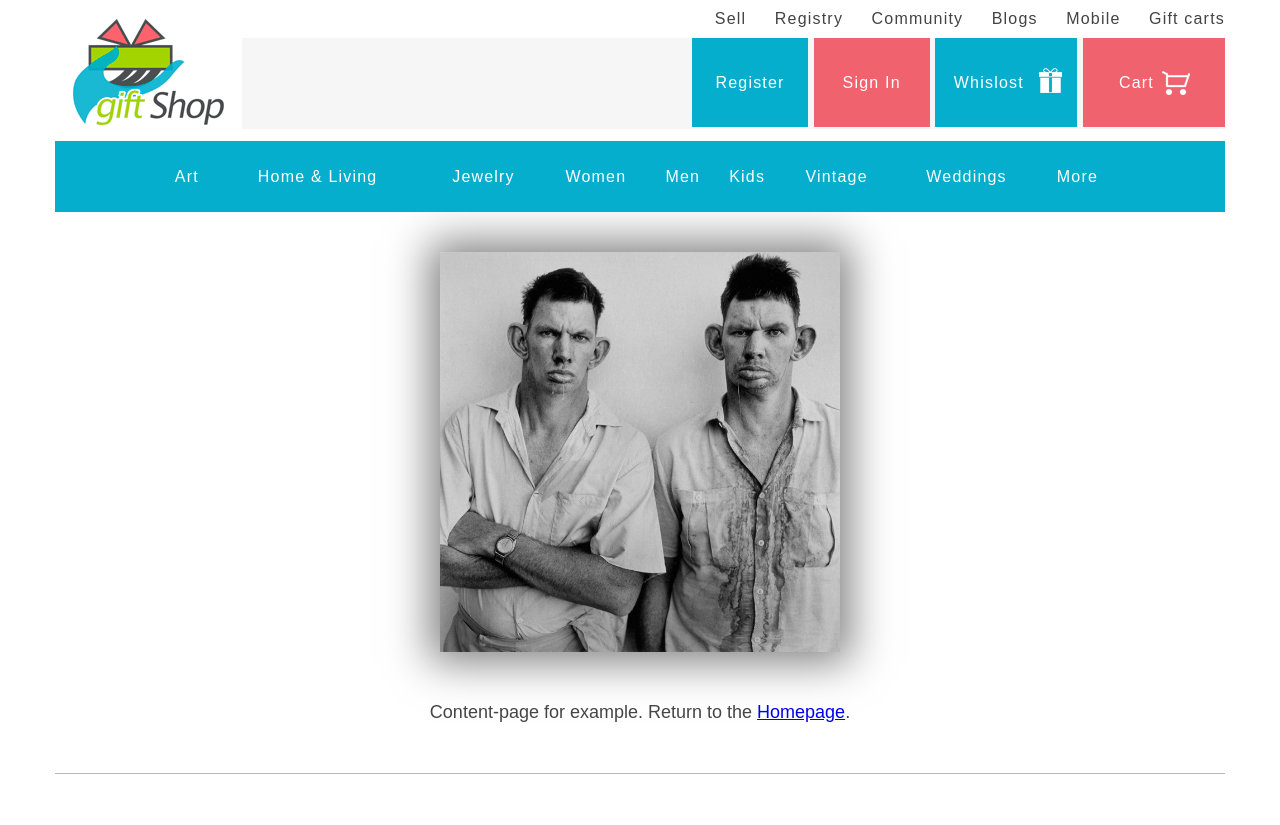
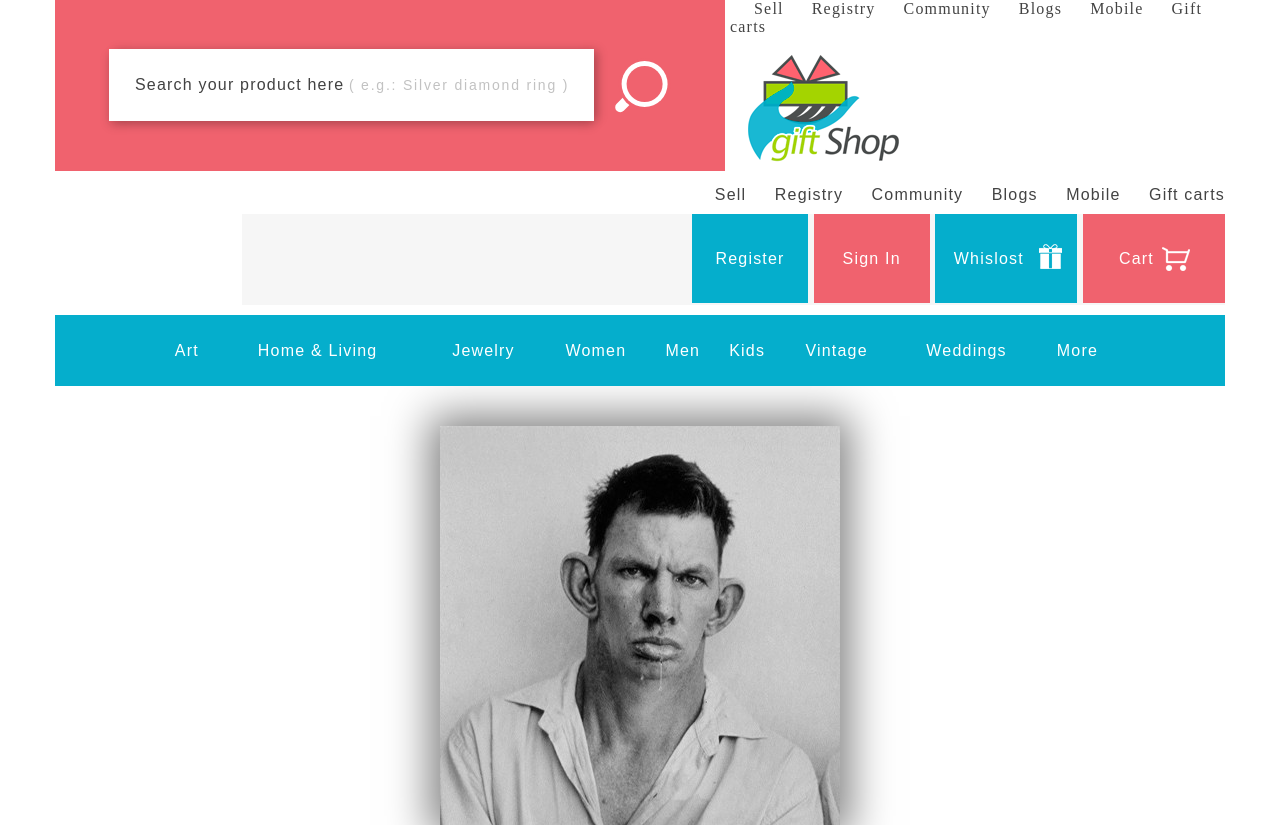
Before and after one commit to AlexKardone/giftshop, a PHP site: page /section/section.php in a window 1280 px wide. Shown: the top 825 px of the page. Run offline with PHP 8.4, Linux system fonts and the light colour scheme.

Commit message:
Added js for adaptive menu

```diff
--- a/header/header.html
+++ b/header/header.html
@@ -4,11 +4,40 @@
 
 <!-- Menu-hamburger -->
 
-  <div class="menu-hamburger">
-    <div class="menu-icon">
-      <span></span>
+<div class="menu-hamburger clearfix">
+  <div class="menu-icon" id="menu-icon-id">
+    <span></span>
+  </div>
+</div>
+<div class="adaptive-menu__block" id="adaptive-menu__block-id">
+
+  <ul class="adaptive-menu__list">
+    <li class="menu__item menu__item_adapt">
+      <div class="main-content-block__rect search-block search-block_adapt">
+    <div class="search-block__wrapper search-block__wrapper_adapt">
+      <input class="search-block__field search-block__field_adapt" type="text" name="search" id="search-field" placeholder="( e.g.: Silver diamond ring )" />
+      <label class="search-block__label search-block__label_adapt" for="search-field">Search your product here</label>
+      <input class="search-block__btn" type="submit" name="submit-btn" id="submit-btn-field" value="Search">
+      <a href="/giftshop/section/section.php">
+        <svg class="search-block__magnifer search-block__magnifer_adapt">
+          <rect class="search-block__handle" width="50" height="10" x="-34" y="37" rx="5" ry="20" fill="#ffffff"/>
+          <circle r="26" cx="56%" cy="45%" fill="#f0626e"/>
+          <circle r="23" cx="56%" cy="45%" fill="#ffffff"/>
+          <circle r="18" cx="56%" cy="45%" fill="#f0626e"/>
+        </svg>
+      </a>
     </div>
   </div>
+    </li>
+    <li class="menu__item menu__item_adapt"><a href="/giftshop/section/section.php" class="item__link item__link_adapt">Sell</a></li>
+    <li class="menu__item menu__item_adapt"><a href="/giftshop/section/section.php" class="item__link item__link_adapt">Registry</a></li>
+    <li class="menu__item menu__item_adapt"><a href="/giftshop/section/section.php" class="item__link item__link_adapt">Community</a></li>
+    <li class="menu__item menu__item_adapt"><a href="/giftshop/section/section.php" class="item__link item__link_adapt">Blogs</a></li>
+    <li class="menu__item menu__item_adapt"><a href="/giftshop/section/section.php" class="item__link item__link_adapt">Mobile</a></li>
+    <li class="menu__item menu__item_adapt"><a href="/giftshop/section/section.php" class="item__link item__link_adapt">Gift carts</a></li>
+  </ul>
+</div>
+
 
   <!--HEADER: top -->
 
--- a/index.php
+++ b/index.php
@@ -186,6 +186,6 @@
 </div>
 
 <script src="js/carousels.js"></script>
-
+<script src="js/adapt.js"></script>
 </body>
 </html>
--- /dev/null
+++ b/js/adapt.js
@@ -0,0 +1,17 @@
+// Drop down menu for adaptive
+
+window.onload = function () {
+  document.getElementById('menu-icon-id').onclick = function () {
+    openbox ('adaptive-menu__block-id', this);
+    return false;
+  };
+};
+
+function openbox (id, toggler) {
+  var div = document.getElementById(id);
+  if (div.style.display == 'block') {
+    div.style.display = 'none';
+  } else {
+    div.style.display = 'block';
+  }
+};
--- a/section/section.php
+++ b/section/section.php
@@ -18,7 +18,7 @@
 			<?php include ("../header/header.html") ?>
 
 		<div class="internal-img">
-			<img src="/giftshop/img/brothers.jpg" alt="brothers" width="400">
+			<img src="/giftshop/img/brothers.jpg" alt="brothers">
 		</div>
 
 		<p class="internal-message">
@@ -30,5 +30,7 @@
 	<?php include("../footer/footer.html") ?>
 
 </div>
+<script src="../js/carousels.js"></script>
+<script src="../js/adapt.js"></script>
 </body>
 </html>
```
Also changed, not shown: js/carousels.js (+0 -35 lines), styles/adaptive.css (+59 -0 lines), styles/styles.css (+52 -47 lines).
